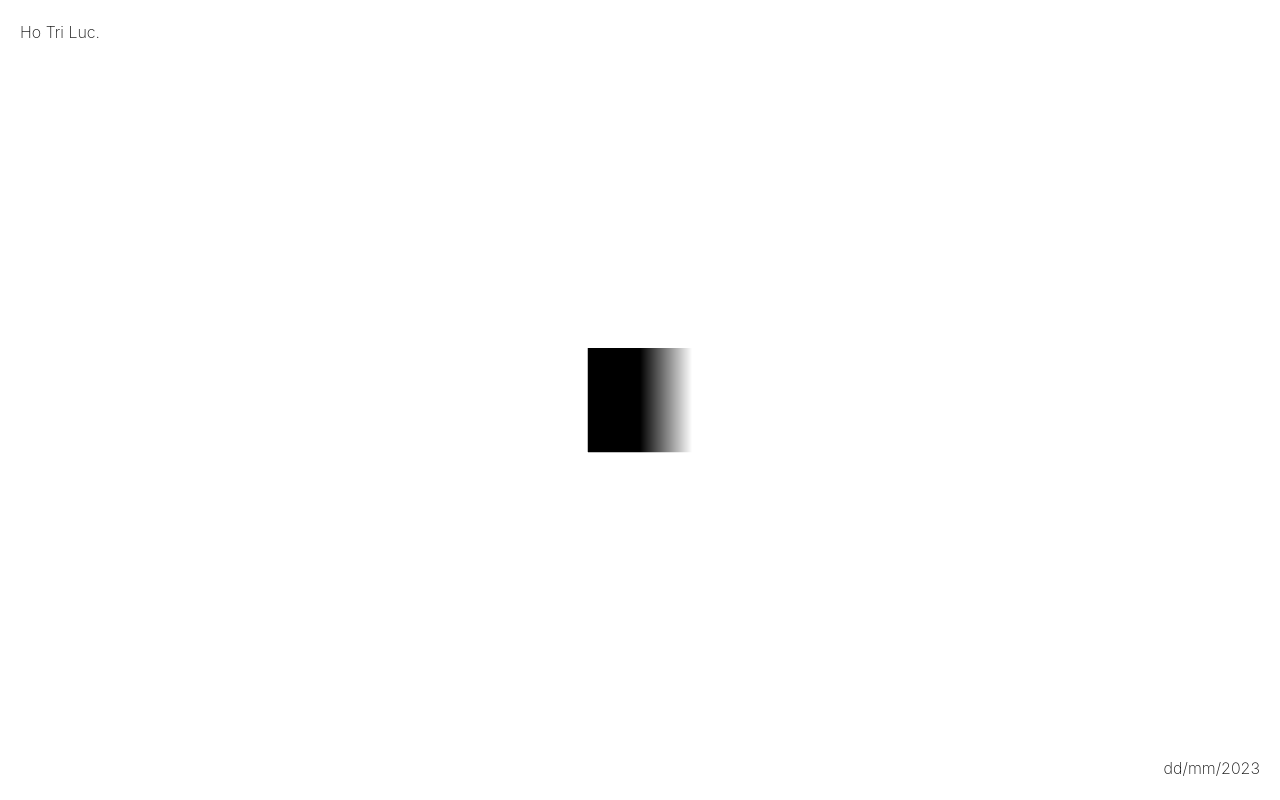
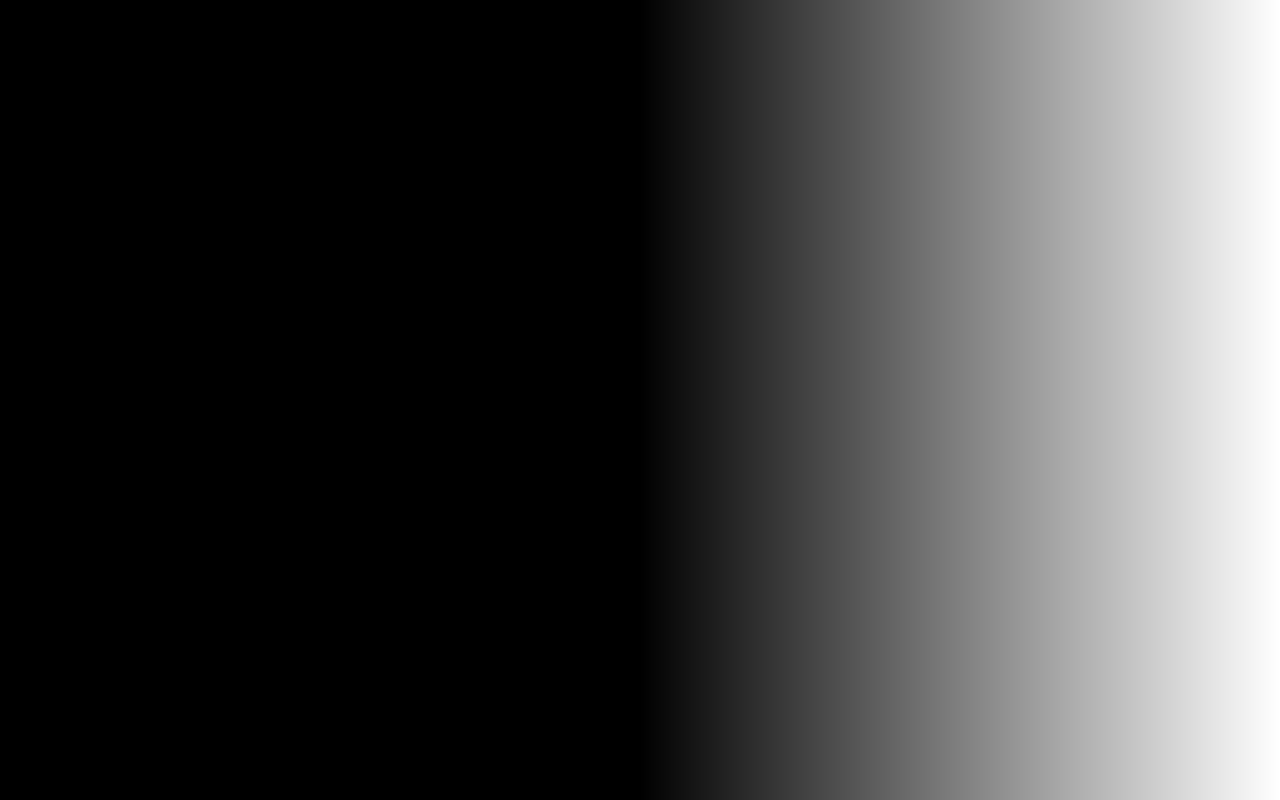
Before and after one commit to hotriluc/webgl-depth-effect, a React (Vite) app: page / in a window 1280 px wide. Shown: the top 800 px of the page. Built offline with nearby package versions, Linux system fonts and the light colour scheme.

Commit message:
feat: translate images to 3d space

```diff
--- a/src/App.tsx
+++ b/src/App.tsx
@@ -1,12 +1,12 @@
 import { Canvas } from '@react-three/fiber';
-import Overlay from './components/overlay/Overlay';
 import Scene from './components/scene/Scene';
+import Slider from './components/overlay/Slider';
 
 const App = () => {
   return (
     <>
-      <Overlay />
-      <Canvas camera={{ position: [0, 0, 5] }}>
+      <Slider />
+      <Canvas className="canvas" camera={{ position: [0, 0, 5] }}>
         <Scene />
       </Canvas>
     </>
--- a/src/components/overlay/Overlay.tsx
+++ /dev/null
@@ -1,25 +0,0 @@
-const Overlay = () => {
-  return (
-    <div
-      style={{
-        position: 'absolute',
-        zIndex: 1,
-        pointerEvents: 'none',
-        top: 0,
-        left: 0,
-        color: '#101010',
-        height: '100%',
-        width: '100%',
-        padding: '2rem',
-        display: 'flex',
-        flexDirection: 'column',
-        justifyContent: 'space-between',
-      }}
-    >
-      <p style={{ fontWeight: 200 }}>Ho Tri Luc.</p>
-      <p style={{ fontWeight: 200, alignSelf: 'flex-end' }}>dd/mm/2023</p>
-    </div>
-  );
-};
-
-export default Overlay;
--- /dev/null
+++ b/src/components/overlay/Slider.module.scss
@@ -0,0 +1,21 @@
+.slider {
+  display: flex;
+  flex-direction: column;
+  // gap: 10rem;
+}
+
+.slide {
+  display: flex;
+  height: 100vh;
+}
+
+.figure {
+  height: 100%;
+  width: 100%;
+
+  img {
+    object-fit: cover;
+    height: 100%;
+    width: 100%;
+  }
+}
--- /dev/null
+++ b/src/components/overlay/Slider.tsx
@@ -0,0 +1,48 @@
+import { useEffect } from 'react';
+import { useGallery } from '../../store/useGallery';
+import classes from './Slider.module.scss';
+
+const slides = [
+  {
+    img: '/blossom.webp',
+  },
+  {
+    img: '/blossom.webp',
+  },
+  {
+    img: '/blossom.webp',
+  },
+];
+
+const Slider = () => {
+  const { setDomFigures } = useGallery();
+
+  useEffect(() => {
+    const figures = document.querySelectorAll('figure');
+    setDomFigures(Array.from(figures));
+  }, [setDomFigures]);
+
+  return (
+    <div className={classes.slider}>
+      <section className={classes.slide}>
+        <figure className={classes.figure}>
+          <img src={slides[0].img} alt="" />
+        </figure>
+      </section>
+
+      <section className={classes.slide}>
+        <figure className={classes.figure}>
+          <img src={slides[0].img} alt="" />
+        </figure>
+      </section>
+
+      <section className={classes.slide}>
+        <figure className={classes.figure}>
+          <img src={slides[0].img} alt="" />
+        </figure>
+      </section>
+    </div>
+  );
+};
+
+export default Slider;
--- a/src/components/scene/Scene.tsx
+++ b/src/components/scene/Scene.tsx
@@ -1,12 +1,9 @@
-import { Center } from '@react-three/drei';
-import Plane from './Plane';
+import Slideshow from './Slideshow';
 
 const Scene = () => {
   return (
     <>
-      <Center>
-        <Plane />
-      </Center>
+      <Slideshow></Slideshow>
     </>
   );
 };
--- a/src/components/scene/Plane.tsx
+++ b/src/components/scene/Slide.tsx
@@ -22,13 +22,18 @@ declare module '@react-three/fiber' {
   }
 }
 
-const Plane = () => {
+interface ISlideProps {
+  position: THREE.Vector3 | [x: number, y: number, z: number];
+  scale: THREE.Vector3 | [x: number, y: number, z: number];
+}
+
+const Slide = ({ position, scale }: ISlideProps) => {
   return (
-    <mesh>
+    <mesh position={position} scale={scale}>
       <planeGeometry />
       <sketchMaterial />
     </mesh>
   );
 };
 
-export default Plane;
+export default Slide;
--- /dev/null
+++ b/src/components/scene/Slideshow.tsx
@@ -0,0 +1,40 @@
+import { useThree } from '@react-three/fiber';
+import { useGallery } from '../../store/useGallery';
+
+import Slide from './Slide';
+
+const Slideshow = () => {
+  const { domFigures } = useGallery();
+  const { viewport, size } = useThree();
+
+  return (
+    <>
+      {domFigures.map((el, i) => {
+        const img = el.querySelector('img');
+        const bounds = img?.getBoundingClientRect();
+
+        if (!bounds) return;
+
+        const scaleX = (viewport.width * bounds.width) / size.width;
+        const offsetX = (bounds.left * viewport.width) / size.width;
+
+        const scaleY = (viewport.height * bounds.height) / size.height;
+        const offsetY = (bounds.top * viewport.height) / size.height;
+
+        return (
+          <Slide
+            key={i}
+            scale={[scaleX, scaleY, 0]}
+            position={[
+              -(viewport.width / 2) + scaleX / 2 + offsetX,
+              viewport.height / 2 - scaleY / 2 - offsetY,
+              0,
+            ]}
+          />
+        );
+      })}
+    </>
+  );
+};
+
+export default Slideshow;
--- a/src/index.scss
+++ b/src/index.scss
@@ -14,12 +14,6 @@ html {
   font-size: 62.5%;
 }
 
-body {
-  line-height: 1.5;
-  font-size: 1.6rem;
-  -webkit-font-smoothing: antialiased;
-}
-
 html,
 body,
 #root {
@@ -28,6 +22,18 @@ body,
   margin: 0;
   padding: 0;
   font-family: Inter, system-ui, Avenir, Helvetica, Arial, sans-serif;
+}
+
+body {
+  min-height: 100vh;
+  line-height: 1.5;
+  -moz-osx-font-smoothing: grayscale;
+  -webkit-font-smoothing: antialiased;
+  // background-color: #101010;
+  color: #fefefe;
+
+  overscroll-behavior-y: none;
+  // overflow: hidden;
 }
 
 img,
@@ -56,6 +62,10 @@ h6 {
   overflow-wrap: break-word;
 }
 
-#root {
-  isolation: isolate;
+.canvas {
+  position: fixed !important;
+  top: 0;
+  left: 0;
+  width: 100vw !important;
+  height: 100vh !important;
 }
--- /dev/null
+++ b/src/store/useGallery.ts
@@ -0,0 +1,11 @@
+import { create } from 'zustand';
+
+interface GalleryState {
+  domFigures: Array<HTMLElement>;
+  setDomFigures: (list: Array<HTMLElement>) => void;
+}
+
+export const useGallery = create<GalleryState>((set) => ({
+  domFigures: [],
+  setDomFigures: (list) => set({ domFigures: list }),
+}));
```
Also changed, not shown: public/blossom.webp (added).
